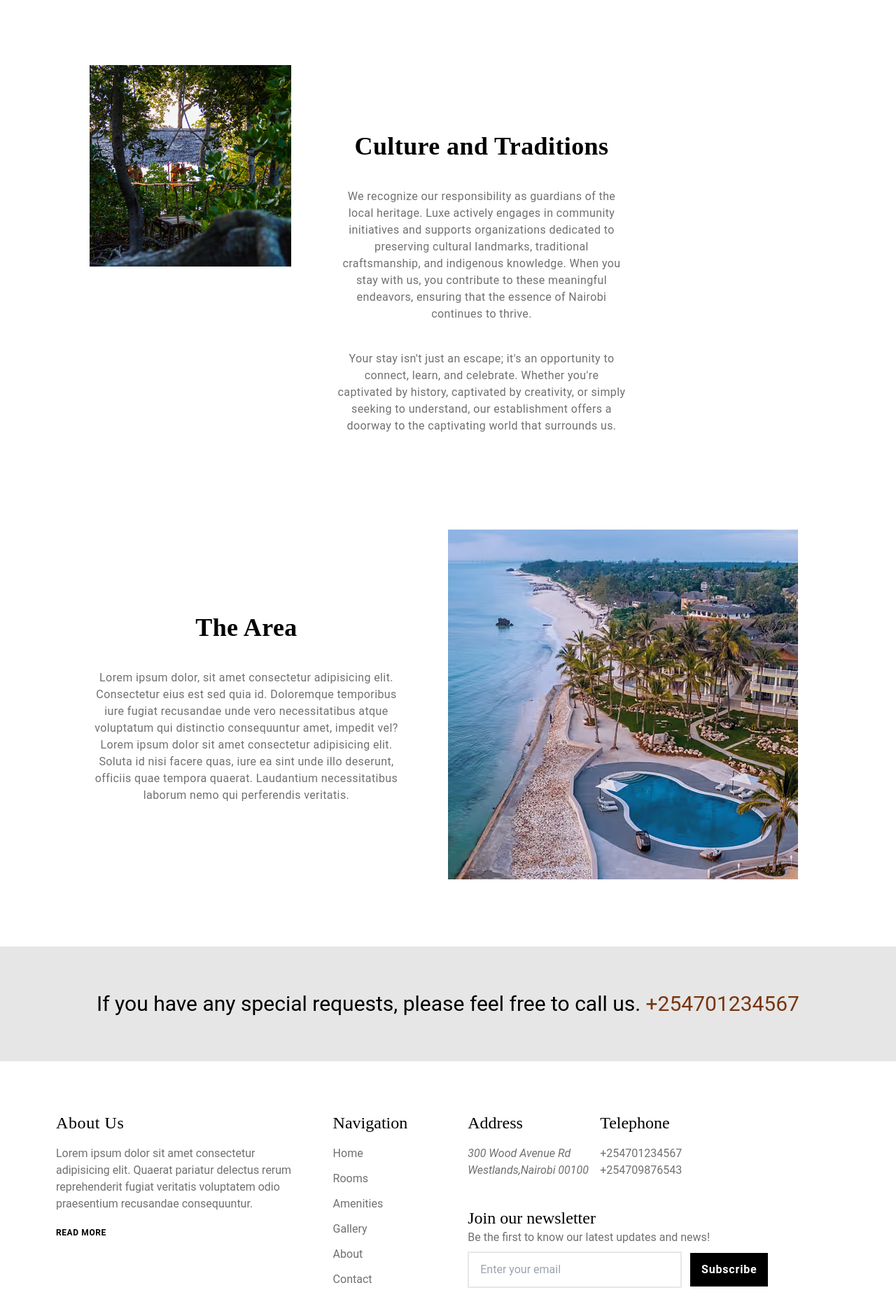
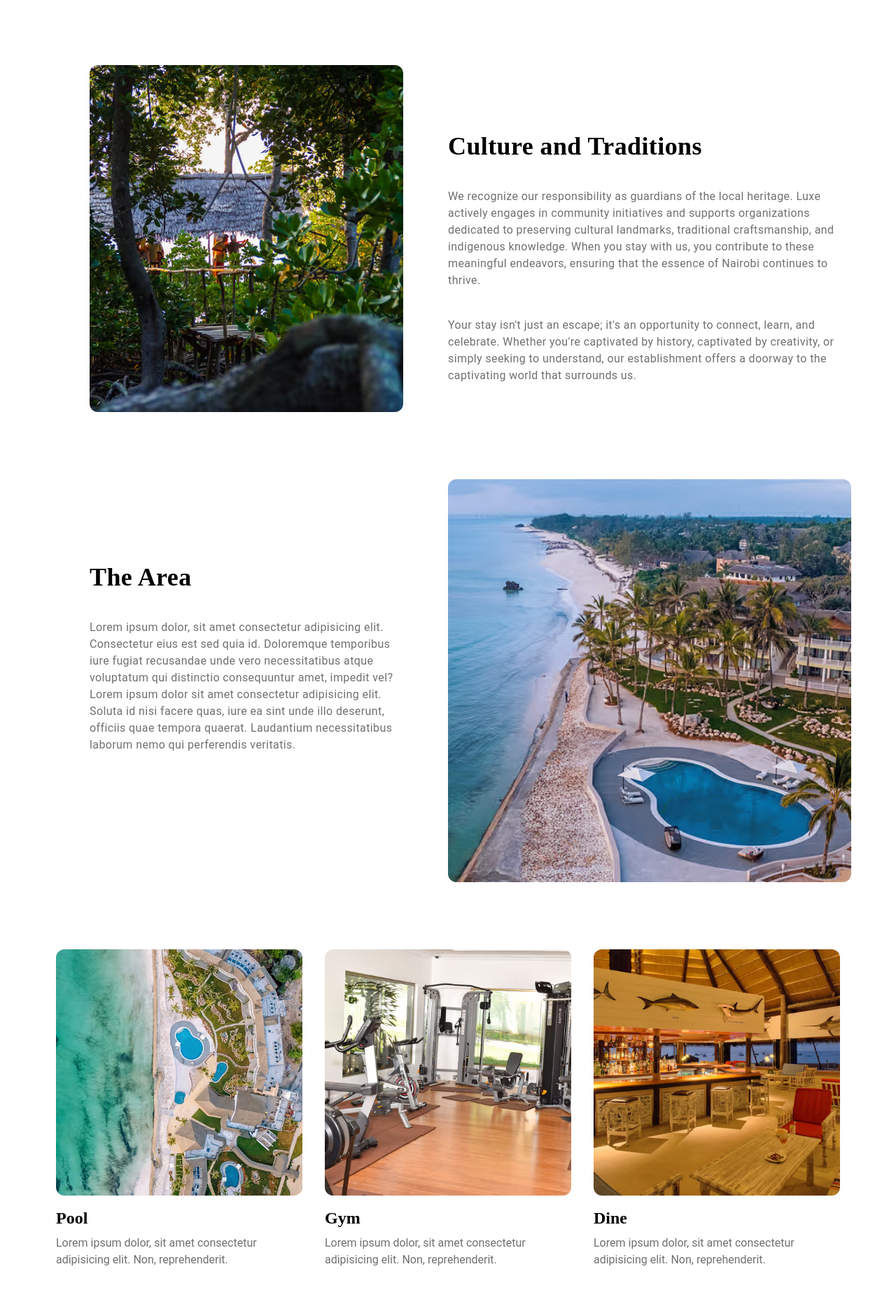
Before and after one commit to Aliennori/luxe, a website: page public/about.html in a window 1280 px wide. Shown: the part 1779-3643 px from the top of the page at 70% size. Drawn offline with Linux system fonts and the light colour scheme.

Commit message:
another change

```diff
--- a/public/about.html
+++ b/public/about.html
@@ -82,43 +82,66 @@
         <div class=" px-6 md:px-16 mb-24">
             <div class="card">
 
-            <div class="left mt-6 md:mt-24 tracking-wide text-center ">
-                <h2 class="text-4xl text-center mb-10 md:mb-24 font-bold font-cormorant">Our Story</h2>
-                <p class="md:mt-24  md:px-16 mb-10">Luxe Hotel was born out of a vision to create an oasis of tranquility and grandeur within the bustling heart of Nairobi. With a rich history spanning over 50 years, our establishment has evolved into a symbol of prestige and excellence. From its inception, Luxe Hotel has played host to discerning travelers, celebrities, and dignitaries from around the world, earning a reputation as a timeless sanctuary that caters to the most refined tastes.
+            <div class="left mt-6 md:mt-24 tracking-wide md:px-16 ">
+                <h2 class="text-4xl mb-10 md:mb-24 font-bold font-cormorant">Our Story</h2>
+                <p class="md:mt-24  mb-10">Luxe Hotel was born out of a vision to create an oasis of tranquility and grandeur within the bustling heart of Nairobi. With a rich history spanning over 50 years, our establishment has evolved into a symbol of prestige and excellence. From its inception, Luxe Hotel has played host to discerning travelers, celebrities, and dignitaries from around the world, earning a reputation as a timeless sanctuary that caters to the most refined tastes.
                 </p>
              </div>
              <div class="right">
-                <img src="../images/weather.avif" alt="" class="md:w-1/2 rounded-lg object-cover">
+                <img src="../images/scenery.avif" alt="" class="md:w-full h-full rounded-xl object-cover">
             </div>
           </div>
         </div>
 
-        <div class="card md:flex-row-reverse px-6 md:px-16 mb-24 md:w-3/4 ">
-            <div class="right tracking-wide text-center">
-                <h2 class="text-4xl text-center mt-24 font-bold font-cormorant mb-10">Culture and Traditions</h2>
-                <p>We recognize our responsibility as guardians of the local heritage. Luxe actively engages in community initiatives and supports organizations dedicated to preserving cultural landmarks, traditional craftsmanship, and indigenous knowledge. When you stay with us, you contribute to these meaningful endeavors, ensuring that the essence of Nairobi continues to thrive.</p>
+        <div class="card md:flex-row-reverse px-6 md:px-16 mb-24 ">
+            <div class="right tracking-wide">
+                <h2 class="text-4xl mt-24 font-bold font-cormorant mb-10">Culture and Traditions</h2>
+                <p class="md:pr-10">We recognize our responsibility as guardians of the local heritage. Luxe actively engages in community initiatives and supports organizations dedicated to preserving cultural landmarks, traditional craftsmanship, and indigenous knowledge. When you stay with us, you contribute to these meaningful endeavors, ensuring that the essence of Nairobi continues to thrive.</p>
                 <p class="mt-10 mb-10">Your stay isn't just an escape; it's an opportunity to connect, learn, and celebrate. Whether you're captivated by history, captivated by creativity, or simply seeking to understand, our establishment offers a doorway to the captivating world that surrounds us.</p>
             </div>
             <div class="left md:px-16">
-                <img src="../images/culture.avif" alt="">
-
+                <img src="../images/culture.avif" alt="" class="w-full h-full object-cover rounded-xl">
             </div>
         </div>
         <div class=" px-6 md:px-16 mb-24">
 
             <div class="card">
 
-            <div class="left mt-6 tracking-wide text-center">
-                <h2 class="text-4xl text-center mt-24 font-bold font-cormorant mb-10">The Area</h2>
-                <p class="md:mt-24 md:px-16 mb-10">
+            <div class="left mt-6 md:px-16 tracking-wide">
+                <h2 class="text-4xl mt-24 font-bold font-cormorant mb-10">The Area</h2>
+                <p class="md:mt-24  mb-10">
                     Lorem ipsum dolor, sit amet consectetur adipisicing elit. Consectetur eius est sed quia id. Doloremque temporibus iure fugiat recusandae unde vero necessitatibus atque voluptatum qui distinctio consequuntur amet, impedit vel?Lorem ipsum dolor sit amet consectetur adipisicing elit. Soluta id nisi facere quas, iure ea sint unde illo deserunt, officiis quae tempora quaerat. Laudantium necessitatibus laborum nemo qui perferendis veritatis.
                 </p>
             </div>
             <div class="right">
-                <img src="../images/area.avif" alt="" class=" rounded-lg object-cover">
+                <img src="../images/area.avif" alt="" class=" rounded-xl object-cover h-full w-full">
             </div>
           </div>
         </div>
+        <div class="mt-24 md:flex justify-between px-4 md:px-16">
+            <div class="px-4">
+                <img src="../images/scenery.avif" alt="" class="object-cover rounded-xl">
+                <div>
+                    <h3 class="text-2xl font-bold font-cormorant mt-4">Pool</h3>
+                    <p class="mt-2 mb-10">Lorem ipsum dolor, sit amet consectetur adipisicing elit. Non, reprehenderit.</p>
+                </div>
+            </div>
+            <div class="px-4">
+                <img src="../images/gym.avif" alt="" class="object-cover rounded-xl">
+                <div>
+                    <h3 class="text-2xl font-bold font-cormorant mt-4">Gym</h3>
+                    <p class="mt-2 mb-10">Lorem ipsum dolor, sit amet consectetur adipisicing elit. Non, reprehenderit.</p>
+                </div>
+            </div>
+            <div class="px-4">
+                <img src="../images/bar.avif" alt="" class="object-cover rounded-xl">
+                <div class="">
+                    <h3 class="text-2xl font-bold font-cormorant mt-4">Dine</h3>
+                    <p class="mt-2 mb-10">Lorem ipsum dolor, sit amet consectetur adipisicing elit. Non, reprehenderit.</p>
+                </div>
+            </div>
+        </div>
+
         <div class="mt-4 text-center">
             <p class="text-3xl text-tertiary bg-action py-16 px-8">If you have any special requests, please feel free to call us. <span class="text-amber-900">+254701234567</span></p>
         </div>
```
